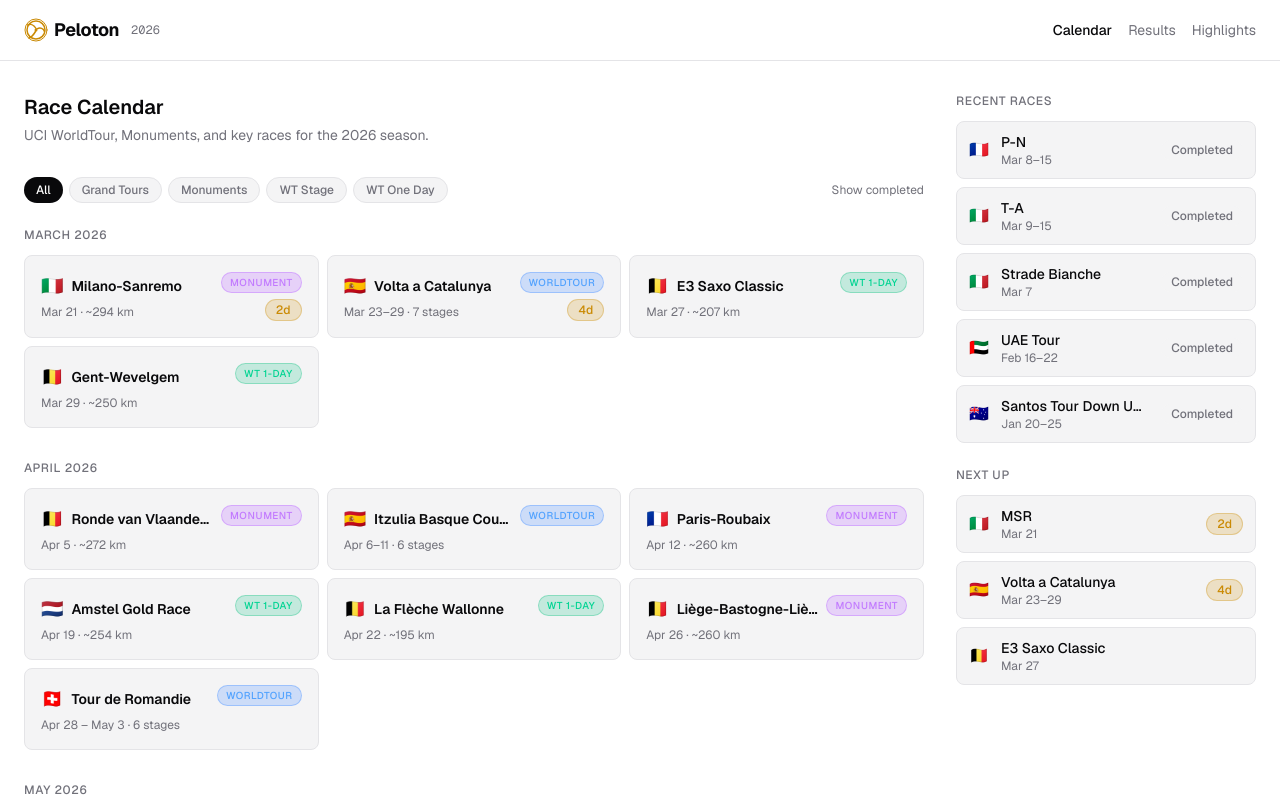
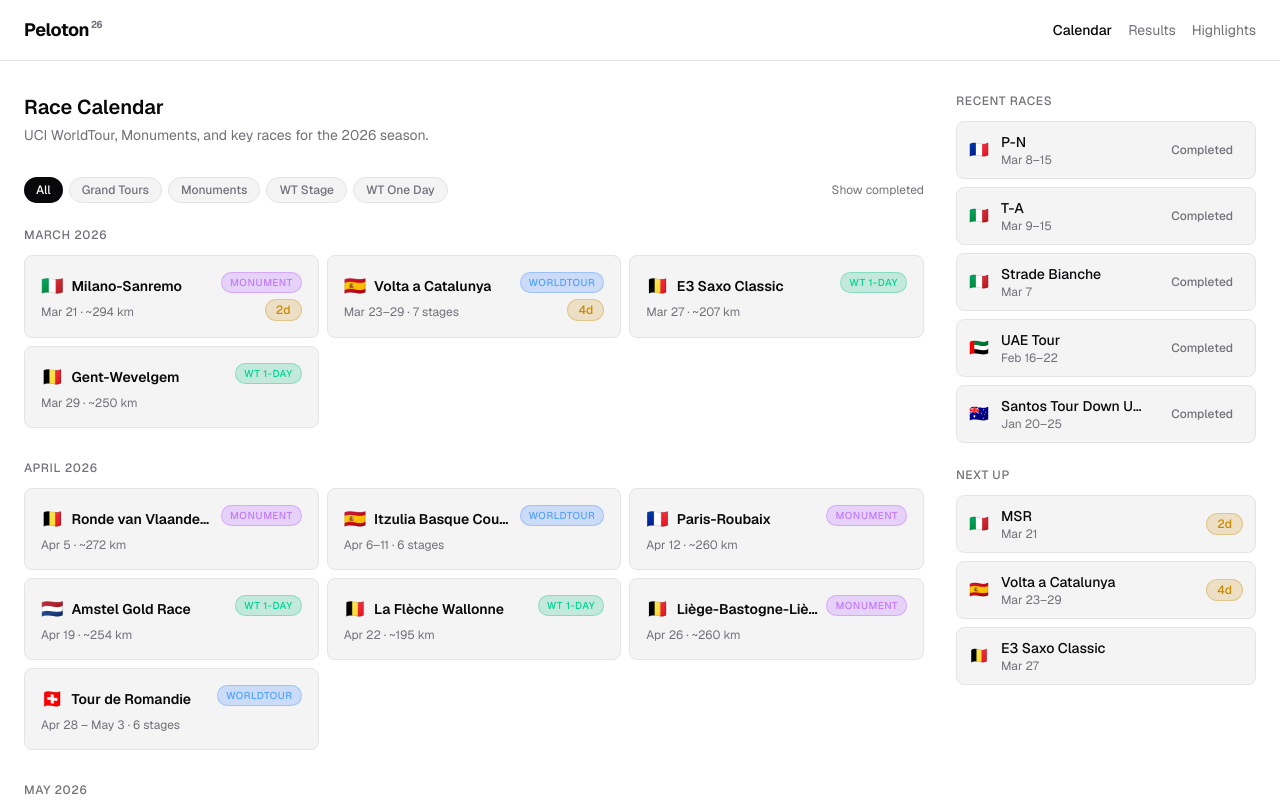
Before and after one commit to itsbendesu/cycling-dashboard, a Next.js app: page / in a window 1280 px wide. Shown: the top 800 px of the page. Built offline with nearby package versions, Linux system fonts and the light colour scheme.

Commit message:
Ditch logo, Peloton²⁶ wordmark with superscript year

```diff
--- a/src/app/highlights/page.tsx
+++ b/src/app/highlights/page.tsx
@@ -2,7 +2,7 @@ import Link from "next/link";
 import { ALL_RACES, getRaceStatus } from "@/lib/races";
 import { fetchHighlights, fetchAllRaceHighlights, YouTubeVideo } from "@/lib/youtube";
 import { getTizUrl } from "@/lib/tiz";
-import { Logo } from "@/components/Logo";
+
 import { HighlightsClient } from "./HighlightsClient";
 
 export interface RaceFilterOption {
@@ -91,11 +91,9 @@ export default async function HighlightsPage() {
         <div className="max-w-7xl mx-auto px-4 sm:px-6 py-4">
           <div className="flex items-center justify-between">
             <div className="flex items-center gap-3">
-              <Link href="/" className="flex items-center gap-1.5">
-                <Logo className="w-6 h-6 text-accent" />
-                <span className="text-lg font-bold tracking-tight">Peloton</span>
+              <Link href="/" className="text-lg font-bold tracking-tight">
+                Peloton<sup className="text-[10px] font-mono text-muted ml-0.5 -top-2 relative">26</sup>
               </Link>
-              <span className="text-xs text-muted font-mono">2026</span>
             </div>
             <nav className="flex items-center gap-4 text-sm">
               <Link href="/" className="text-muted hover:text-foreground transition-colors">Calendar</Link>
--- a/src/app/page.tsx
+++ b/src/app/page.tsx
@@ -1,6 +1,6 @@
 import { CalendarView } from "@/components/CalendarView";
 import { NextUpSidebar } from "@/components/NextUpSidebar";
-import { Logo } from "@/components/Logo";
+
 
 export default async function Home() {
   return (
@@ -10,13 +10,9 @@ export default async function Home() {
         <div className="max-w-7xl mx-auto px-4 sm:px-6 py-4">
           <div className="flex items-center justify-between">
             <div className="flex items-center gap-3">
-              <div className="flex items-center gap-1.5">
-                <Logo className="w-6 h-6 text-accent" />
-                <h1 className="text-lg font-bold tracking-tight">
-                  Peloton
-                </h1>
-              </div>
-              <span className="text-xs text-muted font-mono">2026</span>
+              <h1 className="text-lg font-bold tracking-tight">
+                Peloton<sup className="text-[10px] font-mono text-muted ml-0.5 -top-2 relative">26</sup>
+              </h1>
             </div>
             <nav className="flex items-center gap-4 text-sm">
               <span className="text-foreground font-medium">Calendar</span>
--- a/src/app/results/page.tsx
+++ b/src/app/results/page.tsx
@@ -2,7 +2,7 @@ import Link from "next/link";
 import { ALL_RACES, getRaceStatus, CLASS_COLORS } from "@/lib/races";
 import { fetchRaceResults, RaceResults } from "@/lib/wikipedia";
 import { countryFlag } from "@/lib/countryFlags";
-import { Logo } from "@/components/Logo";
+
 
 interface CompletedRaceWithResults {
   race: (typeof ALL_RACES)[number];
@@ -64,11 +64,9 @@ export default async function ResultsPage() {
         <div className="max-w-6xl mx-auto px-4 sm:px-6 py-4">
           <div className="flex items-center justify-between">
             <div className="flex items-center gap-3">
-              <Link href="/" className="flex items-center gap-1.5">
-                <Logo className="w-6 h-6 text-accent" />
-                <span className="text-lg font-bold tracking-tight">Peloton</span>
+              <Link href="/" className="text-lg font-bold tracking-tight">
+                Peloton<sup className="text-[10px] font-mono text-muted ml-0.5 -top-2 relative">26</sup>
               </Link>
-              <span className="text-xs text-muted font-mono">2026</span>
             </div>
             <nav className="flex items-center gap-4 text-sm">
               <Link href="/" className="text-muted hover:text-foreground transition-colors">
```
